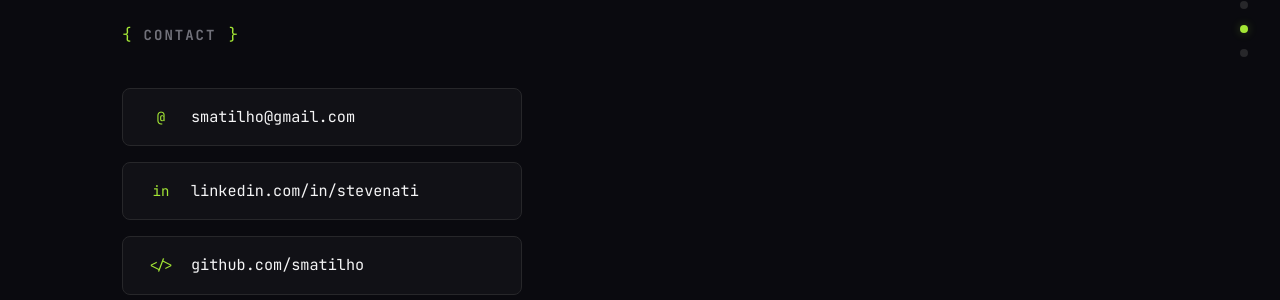
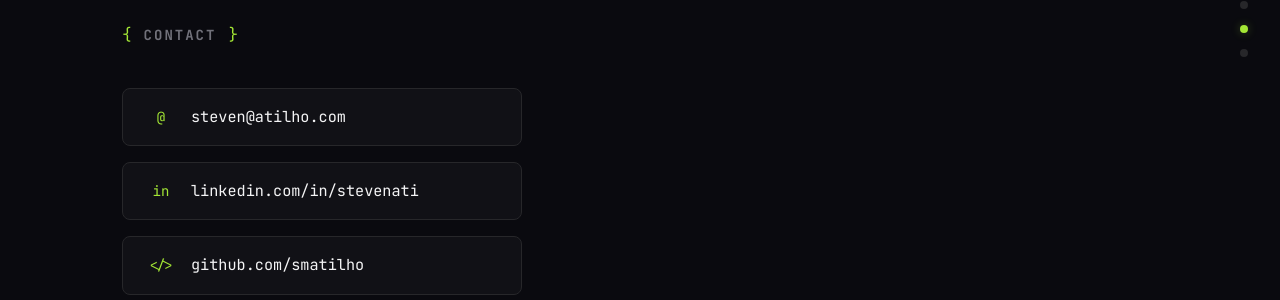
Before and after one commit to smatilho/smatilho.github.io, a Jekyll site: the page built from index.md, in a window 1280 px wide and 900 px high, scrolled down 2511 px. Shown: the part 457-757 px from the top of the window. Built offline with Jekyll 4.4.1, drawn with Linux system fonts in a browser that asks for light colours.

Commit message:
Updating email

```diff
--- a/_config.yml
+++ b/_config.yml
@@ -1,6 +1,6 @@
 # Site settings
 title: Steven Morais Atilho
-email: smatilho@gmail.com
+email: steven@atilho.com
 description: >-
   Builder of things. Security by trade. Curious by nature.
 baseurl: ""
--- a/index.md
+++ b/index.md
@@ -106,9 +106,9 @@ title: Home
       <span class="brace">}</span>
     </div>
     <div class="contact-links">
-      <a href="mailto:smatilho@gmail.com" class="contact-link">
+      <a href="mailto:steven@atilho.com" class="contact-link">
         <span class="icon">@</span>
-        smatilho@gmail.com
+        steven@atilho.com
       </a>
       <a href="https://linkedin.com/in/stevenati" target="_blank" class="contact-link">
         <span class="icon">in</span>
```
Also changed, not shown: README.md.
